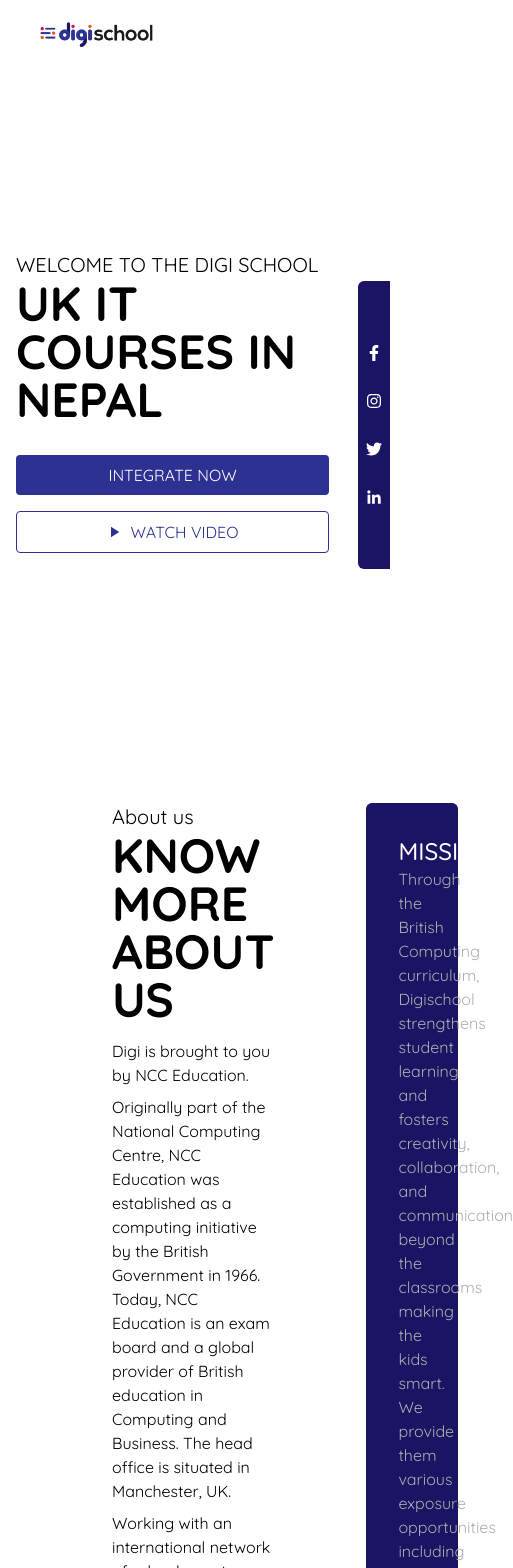
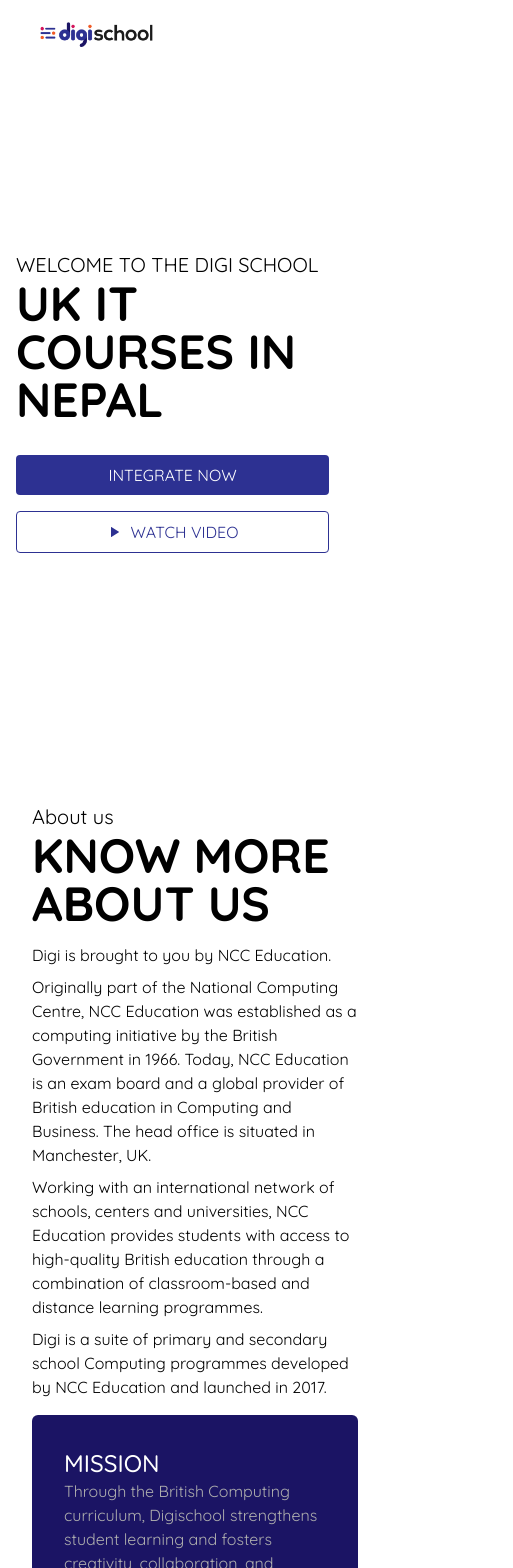
Before and after one commit to Nimesh-bot/digi, a React (Create React App) app: page / in a window 390 px wide. Shown: the top 1568 px of the page, 513 px wide, since content can reach past the window. Built offline with nearby package versions, Linux system fonts and the light colour scheme.

Commit message:
responsive

```diff
--- a/src/components/About.jsx
+++ b/src/components/About.jsx
@@ -12,7 +12,7 @@
   const [isMission, setIsMission] = useState(true);
 
   return (
-    <section className='flex w-full min-h[80vh] px-28 py-16'>
+    <section className='flex flex-col md:flex-row w-full min-h[80vh] px-8 lg:px-28 py-16 gap-y-4'>
         {/* Who */}
         <div className='flex-1 flex flex-col gap-y-4'>
             <div className='flex flex-col'>
@@ -36,8 +36,8 @@
         </div>
 
         {/* Mission/Vision */}
-        <div className='flex-1 flex justify-end'>
-            <div className='rounded-md w-1/2 h-max bg-blue_dark p-8'>
+        <div className='flex-1 flex md:justify-end'>
+            <div className='rounded-md w-full md:w-1/2 h-max bg-blue_dark p-8'>
                 {
                     isMission ?
                     (
--- a/src/components/Social.jsx
+++ b/src/components/Social.jsx
@@ -4,8 +4,8 @@
 
 const Social = () => {
   return (
-    <div className='fixed right-0 top-1/3 px-2 py-16 bg-blue_dark rounded-tl-md rounded-bl-md'>
-        <div className='flex flex-col gap-y-8 items-center'>
+    <div className='hidden lg:flex fixed right-0 top-1/3 px-2 py-16 bg-blue_dark rounded-tl-md rounded-bl-md'>
+        <div className='flex flex-col gap-y-4 items-center'>
             <FaFacebookF className='text-white cursor-pointer'/>
             <FaInstagram className='text-white cursor-pointer'/>
             <FaTwitter className='text-white cursor-pointer'/>
```
